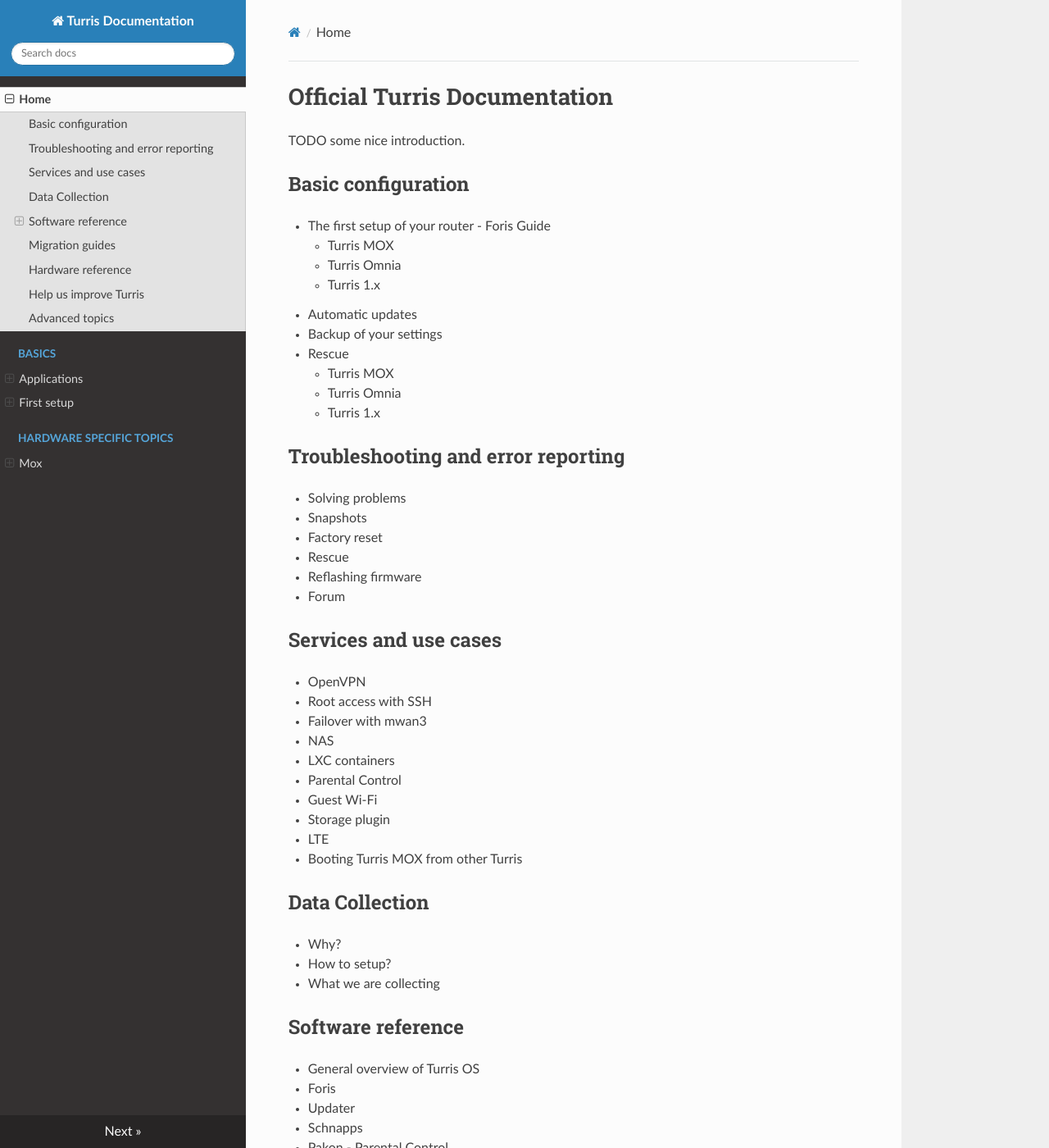
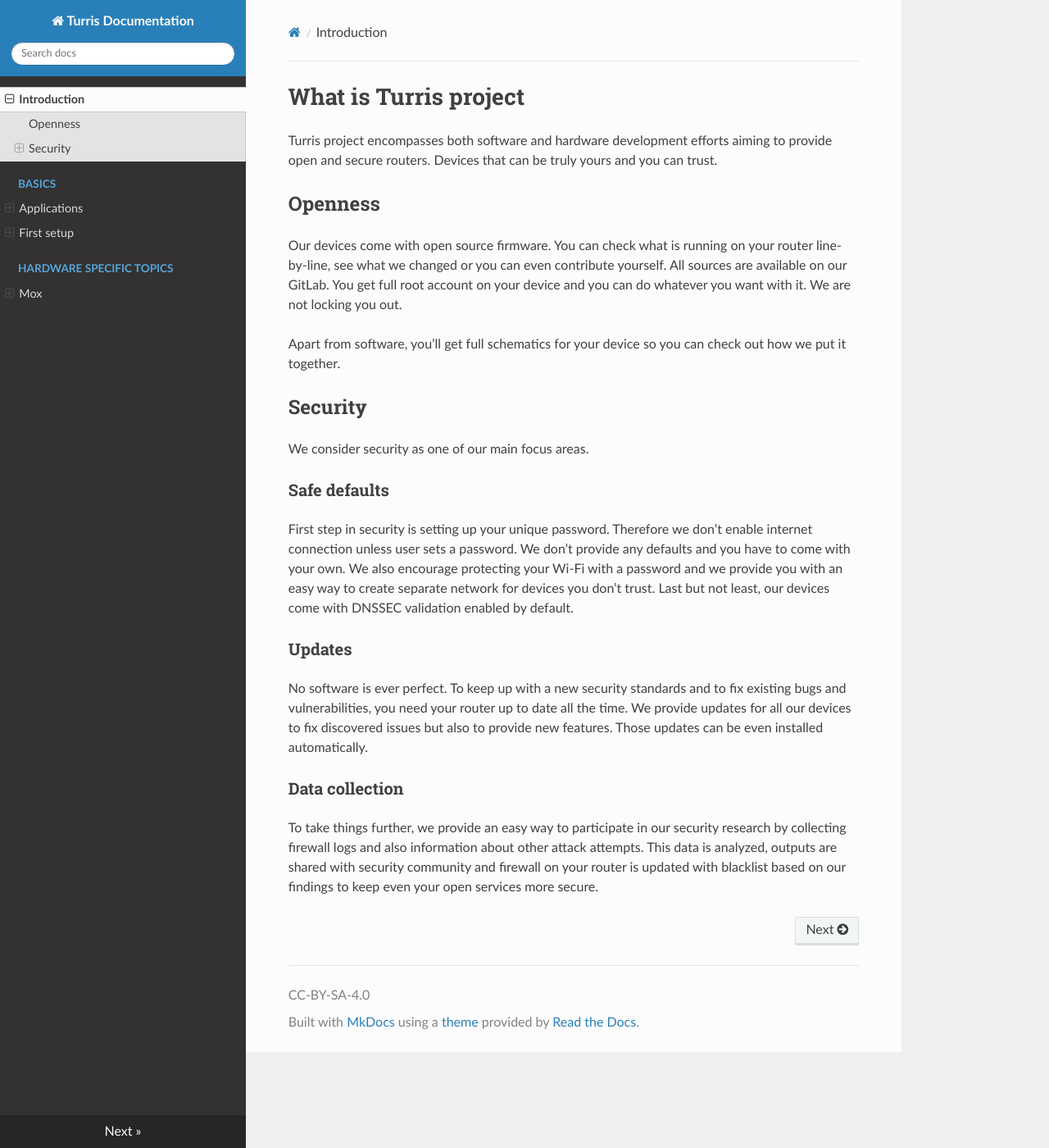
Before and after one commit to turris-cz/user-docs, an MkDocs documentation site: the page built from docs/index.md, in a window 1280 px wide and 1400 px high. Shown: the whole window at 82% size. Built offline with MkDocs 1.6.1, drawn with Linux system fonts in a browser that asks for light colours; nearby versions of some CDN libraries; some of the changed text lies outside the part shown.

Commit message:
Write some introduction article

```diff
--- a/docs/index.md
+++ b/docs/index.md
@@ -1,85 +1,43 @@
-# Official Turris Documentation
-TODO some nice introduction.
+# What is Turris project
 
-## Basic configuration
+Turris project encompasses both software and hardware development efforts
+aiming to provide open and secure routers. Devices that can be truly yours and
+you can trust.
 
-* The first setup of your router - Foris Guide
-	* Turris MOX
-	* Turris Omnia
-	* Turris 1.x
-* Automatic updates
-* Backup of your settings
-* Rescue
-	* Turris MOX
-	* Turris Omnia
-	* Turris 1.x
+## Openness
 
-## Troubleshooting and error reporting
-* Solving problems
-* Snapshots
-* Factory reset
-* Rescue
-* Reflashing firmware
-* Forum
+Our devices come with open source firmware. You can check what is running on
+your router line-by-line, see what we changed or you can even contribute yourself. All
+sources are available on our GitLab. You get full root account on your device
+and you can do whatever you want with it. We are not locking you out.
 
-## Services and use cases
+Apart from software, you'll get full schematics for your device so you can check
+out how we put it together.
 
-* OpenVPN
-* Root access with SSH
-* Failover with mwan3
-* NAS
-* LXC containers
-* Parental Control
-* Guest Wi-Fi
-* Storage plugin
-* LTE
-* Booting Turris MOX from other Turris
+## Security
 
-## Data Collection
-* Why?
-* How to setup?
-* What we are collecting
+We consider security as one of our main focus areas.
 
-## Software reference
-* General overview of Turris OS
-* Foris
-* Updater
-* Schnapps
-* Pakon - Parental Control
-* [Netmetr](basics/apps/netmetr)
-* Sentinel
-* Notification system
+### Safe defaults
 
-### 3rd party software on Turris routers
-* Suricata
-* Knot Resolver
-* Nextcloud
-* HaaS
+First step in security is setting up your unique password. Therefore we don't enable
+internet connection unless user sets a password. We don't provide any
+defaults and you have to come with your own. We also encourage protecting your
+Wi-Fi with a password and we provide you with an easy way to create separate network
+for devices you don't trust. Last but not least, our devices come with DNSSEC
+validation enabled by default.
 
-## Migration guides
-* Turris OS 3.x → Turris OS 4.x / 5.x
-* Turris 1.x
-	* BTRFS migration
+### Updates
 
+No software is ever perfect. To keep up with a new security standards and to fix
+existing bugs and vulnerabilities, you need your router up to date all the
+time. We provide updates for all our devices to fix discovered issues but also
+to provide new features. Those updates can be even installed automatically.
 
-## Hardware reference
+### Data collection
 
-* Turris MOX
-* Turris Omnia
-* Turris 1.x
-	* Upgrade pack installation
-
-## Help us improve Turris
-
-* Localization
-* Test upcoming releases
-* Help newcomers on forum
-* Report issues
-* Contribute code
-
-## Advanced topics
-
-* Turris OS and OpenWRT
-* [Turris OS compilation from source code](https://gitlab.labs.nic.cz/turris/turris-build)
-* [Updater documentation](https://turris.pages.labs.nic.cz/updater/)
-* [Knot Resolver documentation](https://knot-resolver.readthedocs.io/en/stable/)
+To take things further, we provide an easy way to participate in our security
+research by collecting firewall logs and also information about other attack
+attempts. This data is analyzed, outputs are shared with security community and
+firewall on your router is updated with blacklist based on our findings to keep
+even your open services more secure.
--- a/mkdocs.yml
+++ b/mkdocs.yml
@@ -24,7 +24,7 @@
         prebuild_index: False
 
 nav:
-- Home: 'index.md'
+- Introduction: 'index.md'
 - Basics:
     - Applications:
         - 'Netmetr': 'basics/apps/netmetr.md'
```
